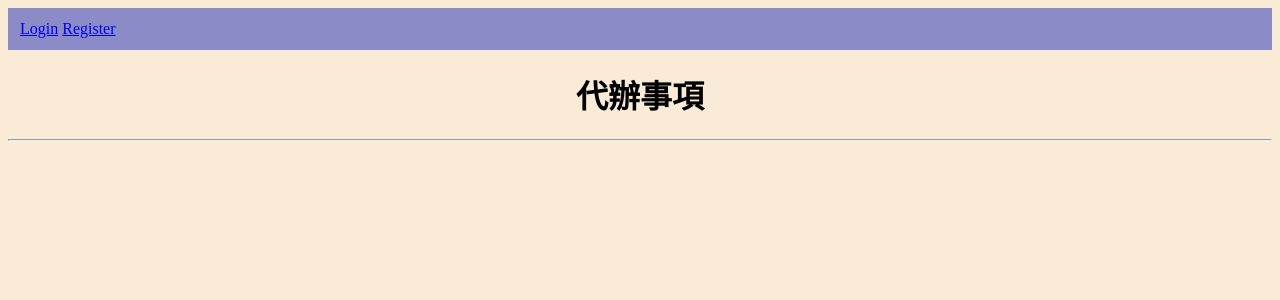
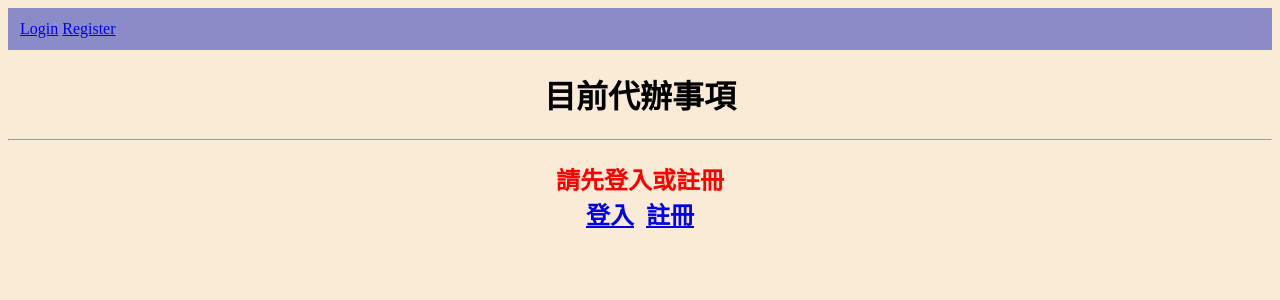
Before and after one commit to jerrytw0923/todolist-project, a Django app: page / in a window 1280 px wide. Shown: the top 300 px of the page. Run offline with Django 5.2, Linux system fonts and the light colour scheme; data that the repository does not hold is empty.

Commit message:
完成使用者功能

```diff
--- a/templates/base.html
+++ b/templates/base.html
@@ -36,6 +36,9 @@
         }
 
     </style>
+
+{% block style %}
+{% endblock %}
 </head>
 <body>
     <div id="nav-bar">
--- a/todo/templates/todo/todolist.html
+++ b/todo/templates/todo/todolist.html
@@ -3,8 +3,19 @@
 代辦事項
 {% endblock %}
 {% block content %}
-<h1>代辦事項</h1>
+{% block style %}
+{% endblock %}
+<h1>目前代辦事項</h1>
 <hr>
+
+{% if not todos %}
+<h2 style="color:red">請先登入或註冊
+    <br>
+    <a href="{% url 'login' %}">登入</a>&nbsp;
+    <a href="{% url 'register' %}" >註冊</a>
+</h2>
+
+{% endif %}
 {% for todo in todos %}
 <small>{{todo.created}}</small>
     <h1>{{todo.id}}</h1>
--- a/todo/views.py
+++ b/todo/views.py
@@ -5,7 +5,10 @@ from .models import Todo
 # Create your views here.
 def todolist(request):
     user = request.user
-    todos = Todo.objects.all()
+    todos = None
+    if user.is_authenticated:
+        todos = Todo.objects.filter(user=request.user)
+
     print(todos)
     result = {"todos": todos, "user": user}
     return render(request, "todo/todolist.html", result)
--- a/user/views.py
+++ b/user/views.py
@@ -50,6 +50,7 @@ def user_register(request):
                 user = User.objects.create_user(username=username, password=password1)
                 user.save()
                 message = "註冊成功~!"
+                return redirect("login")
     else:
         form = UserCreationForm()
 
```
